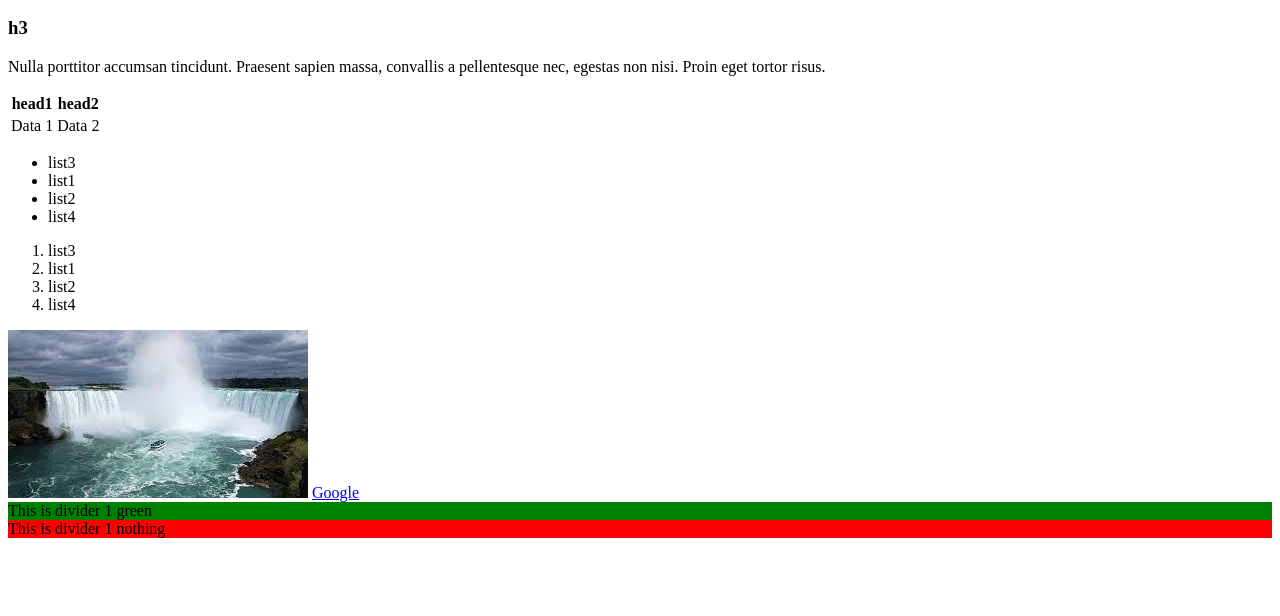
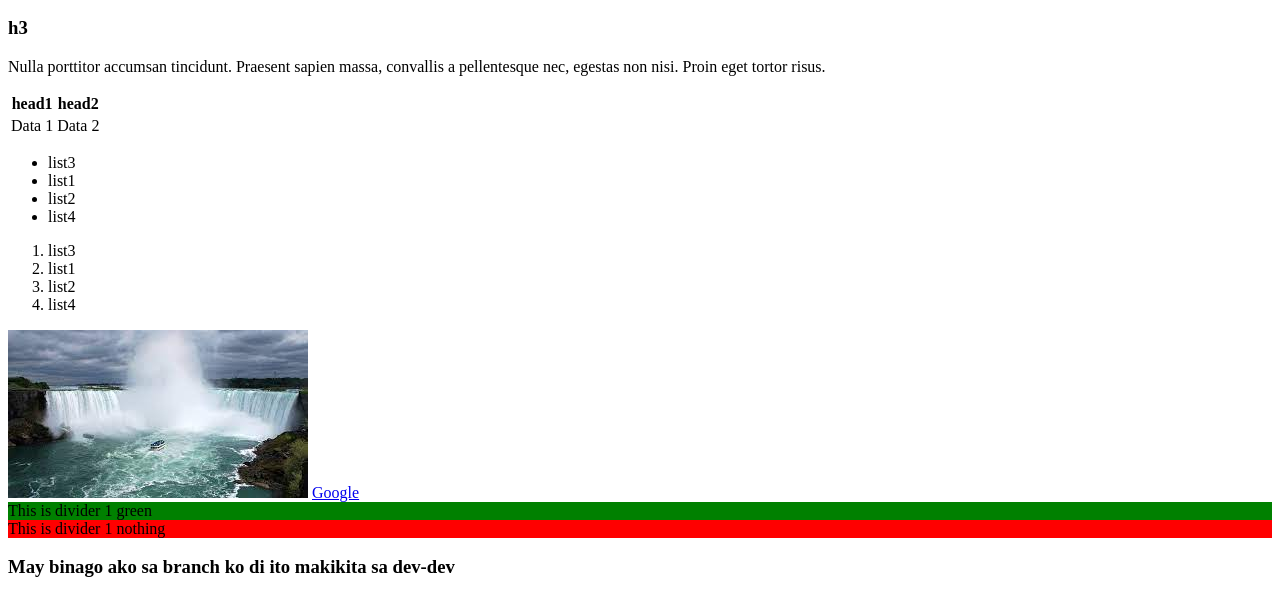
Before and after one commit to Ahc45/html_basic, a plain HTML site: page index.html in a window 1280 px wide. Shown: the part 110-726 px from the top of the page. Drawn offline with Linux system fonts and the light colour scheme.

Commit message:
nag lagay ng text

```diff
--- a/index.html
+++ b/index.html
@@ -54,5 +54,6 @@
    <div id="div-2" style="background-color:red">
         This is divider 1 nothing
    </div>
+   <h3>May binago ako sa branch ko di ito makikita sa dev-dev</h3>
 </body>
 </html>
```
